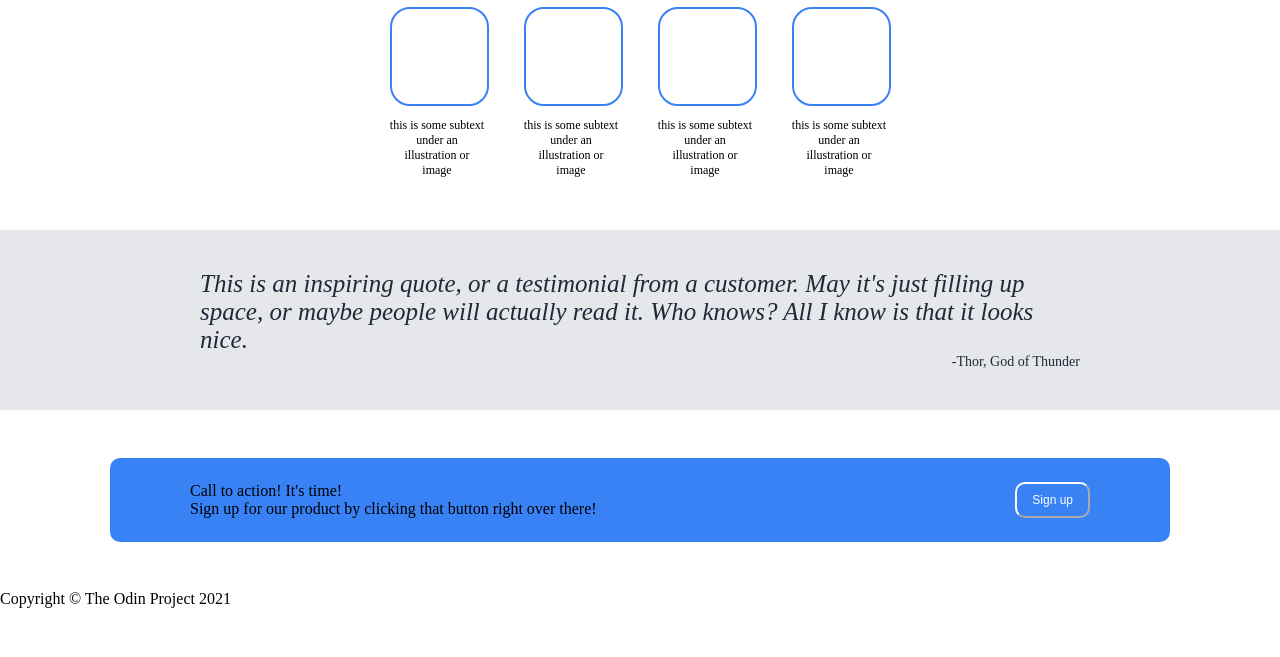
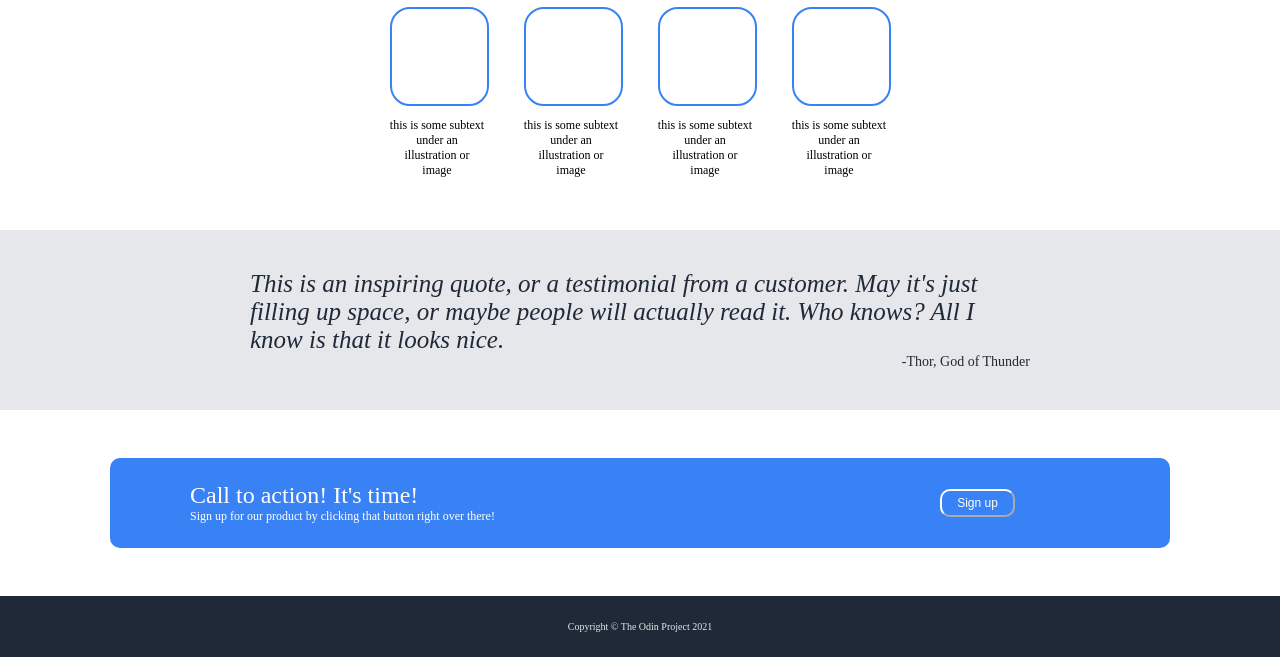
Before and after one commit to shivamvpatel/TOP-Project-Landing-Page, a plain HTML site: page index.html in a window 1280 px wide. Shown: the part 459-1116 px from the top of the page. Before the commit the page ends 1067 px from the top, so only its background shows below. Drawn offline with Linux system fonts and the light colour scheme.

Commit message:
Updating layout project with section 5 styling. Also updated header button styling.

```diff
--- a/index.html
+++ b/index.html
@@ -25,7 +25,7 @@
             <div class="header-two-left">
                 <div class="header-two-left-top">This website is awesome</div>
                 <div class="header-two-left-bottom">This website has some subtext that goes here under the main title. It's a smaller font and the color is lower contrast.</div>
-                <button>Sign Up</button>
+                <button type="button">Sign Up</button>
             </div>
             <div class="header-two-right">
                 <img src="./images/pexels-jplenio-1103969.jpg" alt="This is a placeholder for an Image">
@@ -64,15 +64,19 @@
     <div class="fourth">
         <div class="fourth-one">
             <div class="fourth-one-left">
-                <div>Call to action! It's time!</div>
-                <div>Sign up for our product by clicking that button right over there!</div>
+                <div class="call-to-action">Call to action! It's time!</div>
+                <div class="subtext">Sign up for our product by clicking that button right over there!</div>
             </div>
-            <button class="signup-button">Sign up</button>
+            <div class="fourth-one-right">
+                <button class="signup-button">Sign up</button>
+            </div>
         </div>
     </div>
 
     <div class="footer">
-        Copyright &#169; The Odin Project 2021
+        <div class="copyright">
+            Copyright &#169; The Odin Project 2021
+        </div>
     </div>
 </body>
 </html>
--- a/styles.css
+++ b/styles.css
@@ -138,7 +138,7 @@ ul {
 .third {
     /* border: 2px solid blue; */
     background-color: #E5E7EB;
-    padding: 40px 200px;
+    padding: 40px 250px;
 
 }
 
@@ -146,6 +146,7 @@ ul {
     font-size: 25px;
     color: #1F2937;
     font-style: italic;
+    font-weight: 100;
 }
 
 .quote-author {
@@ -195,3 +196,15 @@ ul {
     color: white;
     font-size: 12px;
 }
+
+.footer {
+    /* border: 2px solid green; */
+    background-color: #1F2937;
+    padding: 25px 0px;
+}
+
+.copyright {
+    color: #E5E7EB;
+    text-align: center;
+    font-size: 10px;
+}
```
